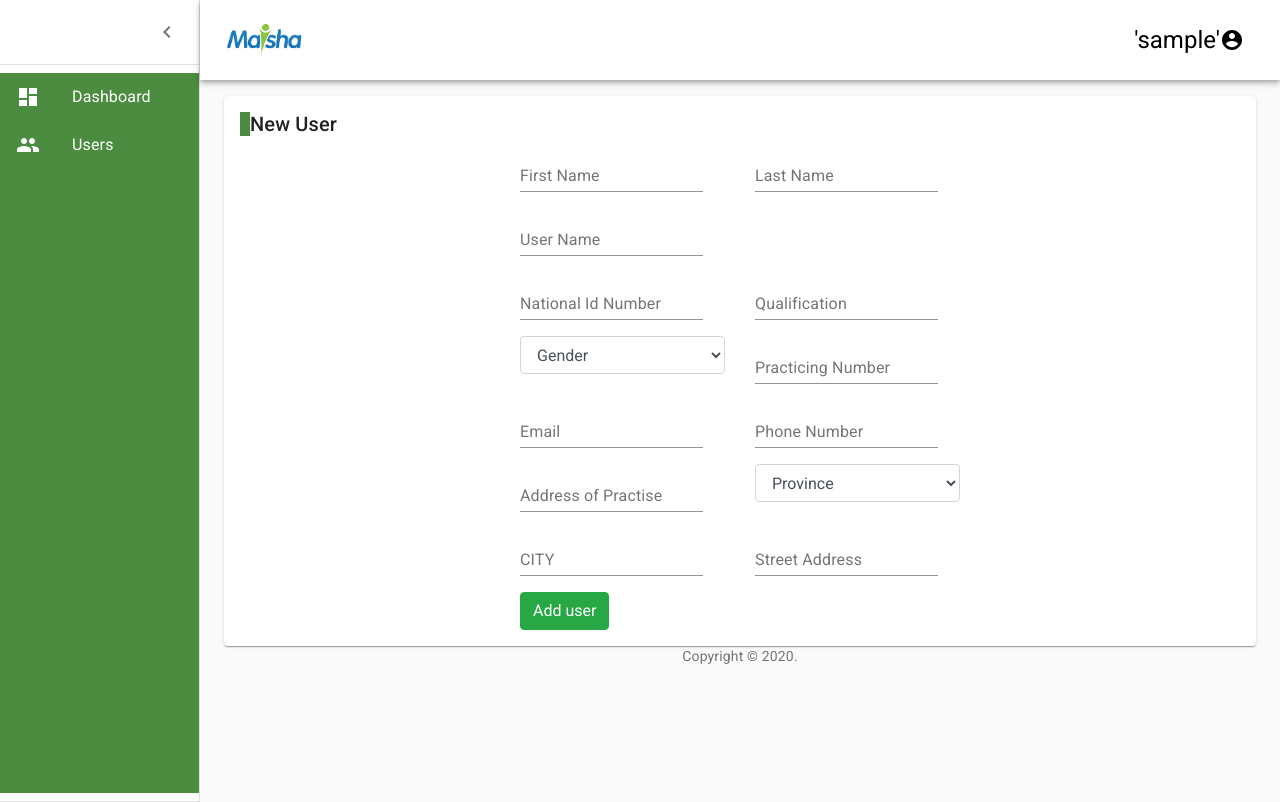
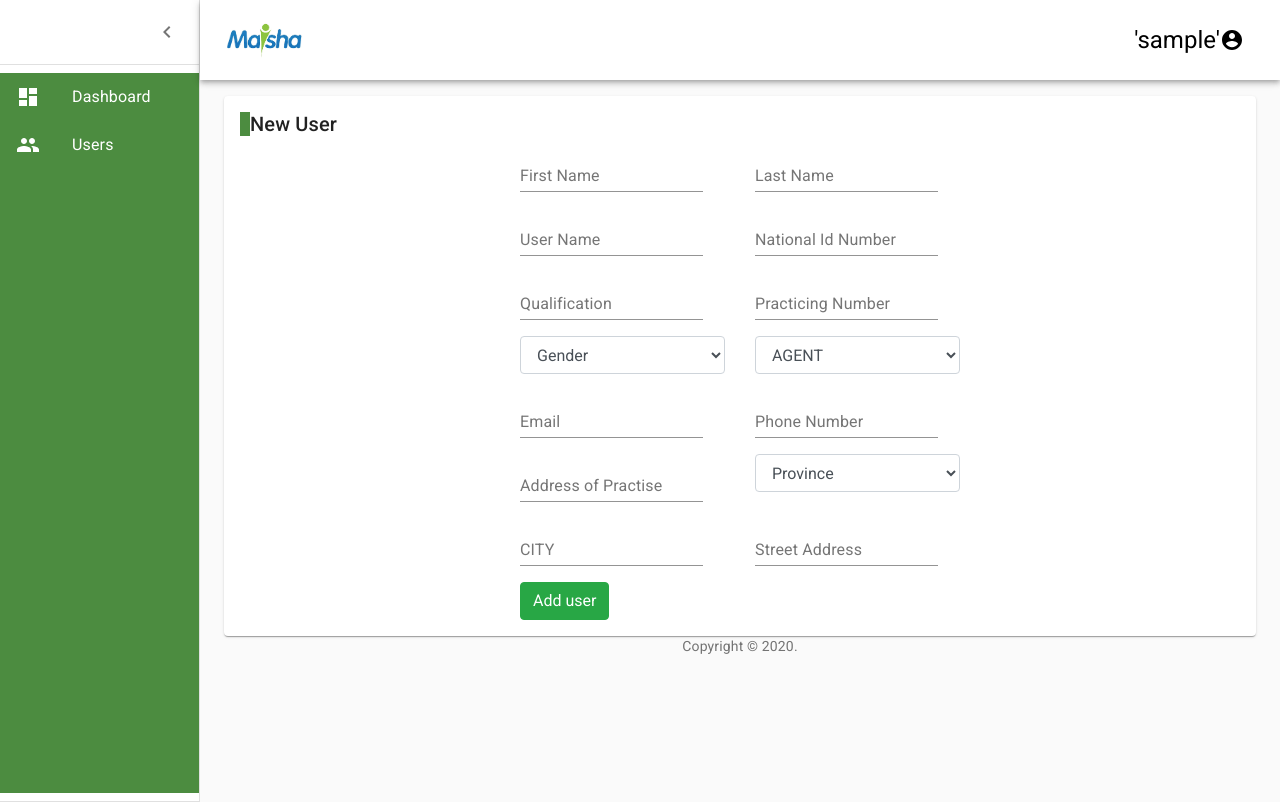
Before and after one commit to tinashediego/react-frontend, a React (Create React App) app: page /adduser in a window 1280 px wide. Built offline with nearby package versions, Linux system fonts and the light colour scheme; sample sign-in values are in the browser's storage.

Commit message:
updated the pending tests //now working fine

```diff
--- a/src/app/components/Admin/AddUser.js
+++ b/src/app/components/Admin/AddUser.js
@@ -27,6 +27,7 @@ const AddUser  = () =>{
     "firstName": "",
     "gender": "",
     "lastName": "",
+    group:'AGENT',
     "nationalIdNumber": "",
     "practicingNumber": "",
     "qualification": "",
@@ -50,7 +51,7 @@ const AddUser  = () =>{
         "email": newUser.email,
         "fullName": newUser.firstName,
         "gender":newUser.gender,
-        "group": 'AGENT',
+        "group": newUser.group,
         "nationalIdNumber":newUser.nationalIdNumber,
         "phoneNumber": newUser.phoneNumber,
 
@@ -117,10 +118,9 @@ const AddUser  = () =>{
 
           onChange={e=>setUser({ ...newUser ,username:e.target.value})}
            placeholder="username" />
-  </FormGroup></div>
+  </FormGroup>
 
 
-  <div className="row">
 
   <FormGroup className="col-sm-6">
 
@@ -129,7 +129,11 @@ const AddUser  = () =>{
 
         onChange={e=>setUser({ ...newUser ,nationalIdNumber:e.target.value})}
          placeholder="National ID Number" />
-</FormGroup>
+</FormGroup></div>
+
+
+  <div className="row">
+
 
       <FormGroup className="col-sm-6">
 
@@ -139,6 +143,17 @@ const AddUser  = () =>{
              onChange={e=>setUser({ ...newUser ,qualification:e.target.value})}
                placeholder="Qualification" />
       </FormGroup>
+
+
+      <FormGroup className="col-sm-6">
+
+      <TextField label="Practicing Number"
+             value={newUser.practicingNumber}
+             onChange={e=>setUser({ ...newUser ,practicingNumber:e.target.value})}
+             placeholder="practicing number" />
+    </FormGroup>
+
+
     </div>
 
       <div className="row">
@@ -152,15 +167,20 @@ const AddUser  = () =>{
               </Input>
     </FormGroup>
 
+    <FormGroup className="col-sm-6">
+
+    <Input type="select" name="group"  value={newUser.group}
+    onChange={e=>setUser({ ...newUser ,group:e.target.value})}>
+             <option>Gender</option>
+            <option value="AGENT">AGENT</option>
+            <option value="ADMIN">ADMIN</option>
+            </Input>
+  </FormGroup>
 
 
-      <FormGroup className="col-sm-6">
 
-      <TextField label="Practicing Number"
-             value={newUser.practicingNumber}
-             onChange={e=>setUser({ ...newUser ,practicingNumber:e.target.value})}
-             placeholder="practicing number" />
-    </FormGroup>
+
+
 
       </div>
 
--- a/src/app/components/Admin/AllUsers.js
+++ b/src/app/components/Admin/AllUsers.js
@@ -189,7 +189,7 @@ export default function AllUsers() {
             <TableCell align="left">National ID</TableCell>
             <TableCell align="left">Practising Number</TableCell>
             <TableCell align="left">Email</TableCell>
-            <TableCell align="left">Phone Number</TableCell>
+            <TableCell align="left">Group</TableCell>
             <TableCell align="left">Adress Of Practice</TableCell>
             <TableCell align="left">Actions</TableCell>
           </TableRow>
@@ -206,7 +206,7 @@ export default function AllUsers() {
             <TableCell>{x.nationalIdNumber}</TableCell>
             <TableCell>{x.practicingNumber}</TableCell>
             <TableCell>{x.email}</TableCell>
-            <TableCell>{x.phoneNumber}</TableCell>
+            <TableCell>{x.group}</TableCell>
             <TableCell> {x.addressOfPractice} </TableCell>
 
             <TableCell align="right"><button style={{backgroundColor:"green"}} >reset</button>&nbsp;<button style={{backgroundColor:"red"}} href="#">delete</button></TableCell>
--- a/src/app/components/Agent/AddPatients.js
+++ b/src/app/components/Agent/AddPatients.js
@@ -12,7 +12,7 @@ import FormControlLabel from '@material-ui/core/FormControlLabel';
 import Checkbox from '@material-ui/core/Checkbox';
 
 
-const AddPatient  = () =>{
+const AddPatient  = (props) =>{
 
   const [patientData ,setPatient]  =  useState(
   {
@@ -29,6 +29,8 @@ const AddPatient  = () =>{
     "province":""
 
   })
+
+  console.log(props)
 
   var newPatient={
   userCommand: {
@@ -173,6 +175,9 @@ const AddPatient  = () =>{
 
       </Grid>
     </React.Fragment>
+
+
+    <buttton type="submit"> Submit</buttton>
     </Form>
 
 
--- a/src/app/components/Agent/AllPatients.js
+++ b/src/app/components/Agent/AllPatients.js
@@ -2,7 +2,7 @@ import React , {useEffect} from 'react';
 import PropTypes from 'prop-types';
 import { makeStyles, useTheme } from '@material-ui/core/styles';
 import { useDispatch, useSelector } from "react-redux";
-import {allPatient} from '../../../redux/actions/PatientsActions'
+import {allpendingTests} from '../../../redux/actions/PatientsActions'
 import {Link} from  'react-router-dom'
 import Table from '@material-ui/core/Table';
 import TableBody from '@material-ui/core/TableBody';
@@ -117,15 +117,15 @@ export default function AllPatients() {
 
 
 
-  const content = useSelector((state) => state.patients.allpatients);
+  const content = useSelector((state) => state.patients.allpendingtests);
 
   //this hook gives us redux store state
 
 
   console.log(content)
-  const dispatch = useDispatch(allPatient());
+  const dispatch = useDispatch(allpendingTests());
   useEffect(() => {
-    dispatch(allPatient());
+    dispatch(allpendingTests());
   }, []);
 
   const classes = useStyles2();
--- a/src/app/components/Agent/MyTests.js
+++ b/src/app/components/Agent/MyTests.js
@@ -66,7 +66,7 @@ const steps = ['Add Patients', 'Screen Details', 'Add New kit'];
 function getStepContent(step) {
   switch (step) {
     case 0:
-      return <AddPatients />;
+      return <AddPatients  />;
     case 1:
       return <ScreenDetails />;
     case 2:
--- a/src/app/components/Agent/Pending.js
+++ b/src/app/components/Agent/Pending.js
@@ -190,7 +190,7 @@ export default function Pending() {
               <TableCell align="left">{row.result}</TableCell>
 
               <TableCell align="left">
-              <Button  variant="contained" color="primary" ><Link to={`/onescreen/${row.patientId}`} style={{color:"white"}} >update</Link></Button>&nbsp;
+              <Button  variant="contained" color="primary" ><Link to={`/test/${row.patientId}`} style={{color:"white"}} >update</Link></Button>&nbsp;
 
               </TableCell>
             </TableRow>
```
